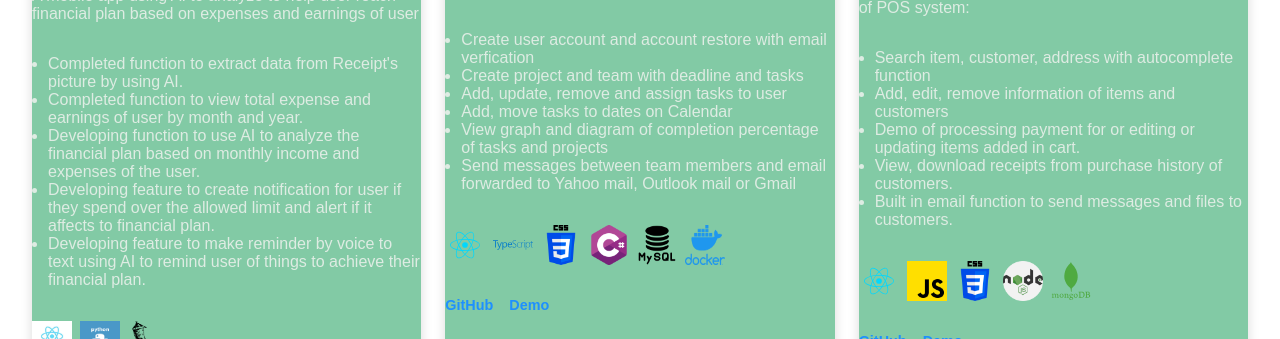
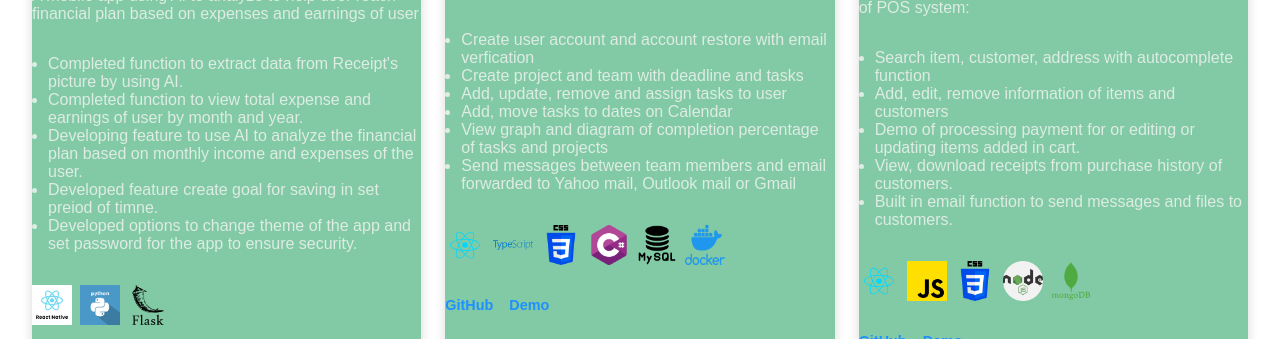
Before and after one commit to tonnguyen123/my-portfolio, a React (Create React App) app: page / in a window 1280 px wide. Shown: the part 1040-1379 px from the top of the page. Built offline with nearby package versions, Linux system fonts and the light colour scheme.

Commit message:
Update Portfolio.js

```diff
--- a/src/Portfolio.js
+++ b/src/Portfolio.js
@@ -13,7 +13,7 @@ const projects = [
     live: "",
     status: "Partially Completed and In Development",
     icons:["/icons/react-native.webp","/icons/python.png", "/icons/flask-icon.webp"],
-    features:["Completed function to extract data from Receipt's picture by using AI.", "Completed function to view total expense and earnings of user by month and year.", "Developing function to use AI to analyze the financial plan based on monthly income and expenses of the user.", "Developing feature to create notification for user if they spend over the allowed limit and alert if it affects to financial plan.", "Developing feature to make reminder by voice to text using AI to remind user of things to achieve their financial plan." ],
+    features:["Completed function to extract data from Receipt's picture by using AI.", "Completed function to view total expense and earnings of user by month and year.", "Developing feature to use AI to analyze the financial plan based on monthly income and expenses of the user.", "Developed feature create goal for saving in set preiod of timne.", "Developed options to change theme of the app and set password for the app to ensure security." ],
     demo: "https://www.youtube.com/watch?v=sgCwrGNKQSc",
   },
   {
```
